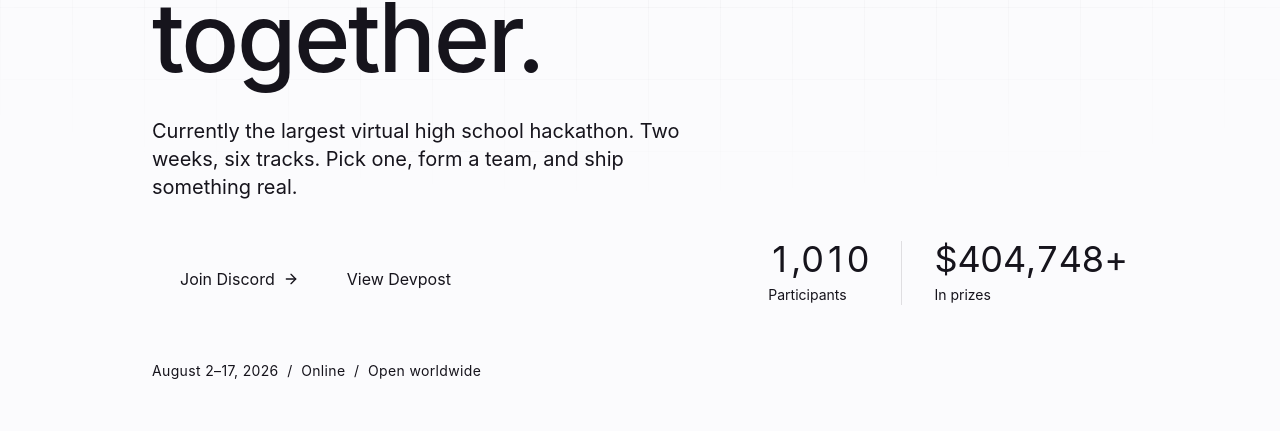
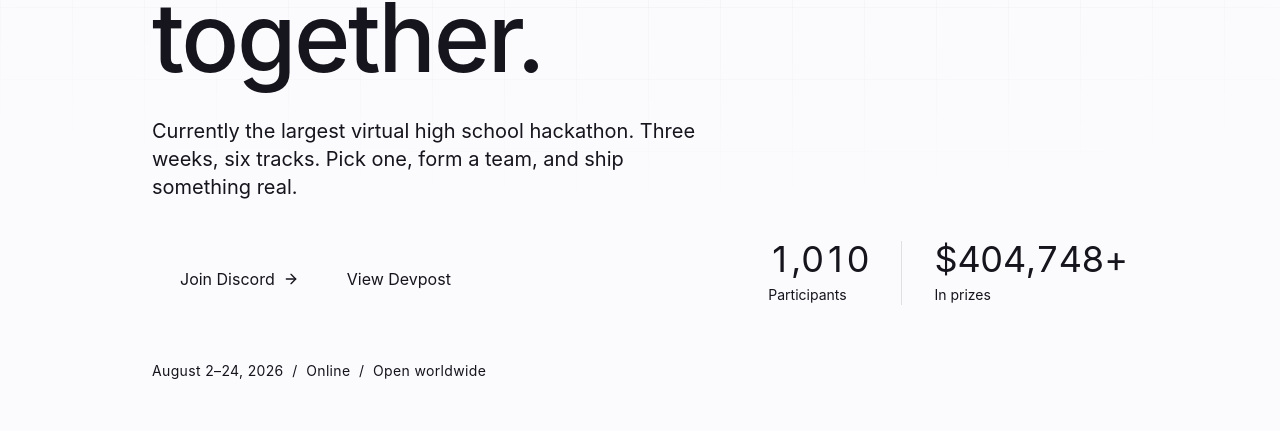
Before and after one commit to project54321/reveriehacks.org, a React (Vite) app in the folder ReverieHacks/: page / in a window 1280 px wide. Shown: the part 353-784 px from the top of the page. Built offline with nearby package versions, Linux system fonts and the light colour scheme; no server answers.

Commit message:
hackathon dates update

```diff
--- a/ReverieHacks/api/_devpost.js
+++ b/ReverieHacks/api/_devpost.js
@@ -164,7 +164,7 @@ function describeSchedule(event) {
   const endUtc = Date.UTC(end.year, end.month - 1, end.day);
   if (endUtc < startUtc) return blank;
 
-  // Inclusive: an Aug 2 – Aug 17 event runs for 16 days, not 15.
+  // Inclusive: an Aug 2 – Aug 24 event runs for 23 days, not 22.
   const days = Math.round((endUtc - startUtc) / MS_PER_DAY) + 1;
 
   const todayUtc = startOfUtcDay(Date.now());
--- a/ReverieHacks/index.html
+++ b/ReverieHacks/index.html
@@ -7,12 +7,12 @@
     <meta name="theme-color" content="#0a0a0f" />
     <meta
       name="description"
-      content="ReverieHacks is a two-week virtual hackathon for young builders: design, code, and ship real projects across six tracks. August 2-17, 2026."
+      content="ReverieHacks is a three-week virtual hackathon for young builders: design, code, and ship real projects across six tracks. August 2-24, 2026."
     />
     <meta property="og:title" content="ReverieHacks - Let's change the world, together." />
     <meta
       property="og:description"
-      content="A two-week virtual hackathon for the next generation of builders. August 2-17, 2026."
+      content="A three-week virtual hackathon for the next generation of builders. August 2-24, 2026."
     />
     <meta property="og:type" content="website" />
     <meta property="og:image" content="/image.png" />
--- a/ReverieHacks/src/app/hooks/useDevpostStats.ts
+++ b/ReverieHacks/src/app/hooks/useDevpostStats.ts
@@ -18,9 +18,9 @@ export const DEVPOST_FALLBACK: DevpostStats = {
   participants: 1010,
   prizes: 404748,
   tracks: 6,
-  days: 16,
-  daysLeft: 8,
-  dateRange: 'August 2–17, 2026',
+  days: 23,
+  daysLeft: 13,
+  dateRange: 'August 2–24, 2026',
 };
 
 /**
--- a/ReverieHacks/src/app/pages/AboutPage.tsx
+++ b/ReverieHacks/src/app/pages/AboutPage.tsx
@@ -137,7 +137,7 @@ export function AboutPage() {
           className="mt-16 max-w-3xl border-l-2 border-primary/50 pl-6 text-lg leading-relaxed text-muted-foreground"
         >
           ReverieHacks started with a simple question: what if a hackathon felt more like a creative
-          playground than a competition? For two weeks, builders from around the world come together
+          playground than a competition? For three weeks, builders from around the world come together
           to create things they actually care about. We welcome developers, designers, engineers, and
           beginners alike, because the best work happens when different minds build together.
         </motion.div>
--- a/ReverieHacks/src/app/pages/HomePage.tsx
+++ b/ReverieHacks/src/app/pages/HomePage.tsx
@@ -107,7 +107,7 @@ export function HomePage() {
           <span className="text-foreground">
             Currently the largest virtual high school hackathon.
           </span>{' '}
-          Two weeks, six tracks. Pick one, form a team, and ship something real.
+          Three weeks, six tracks. Pick one, form a team, and ship something real.
         </motion.p>
 
         {/* Calls to action on the left, headline figures on the right. Sharing
```
